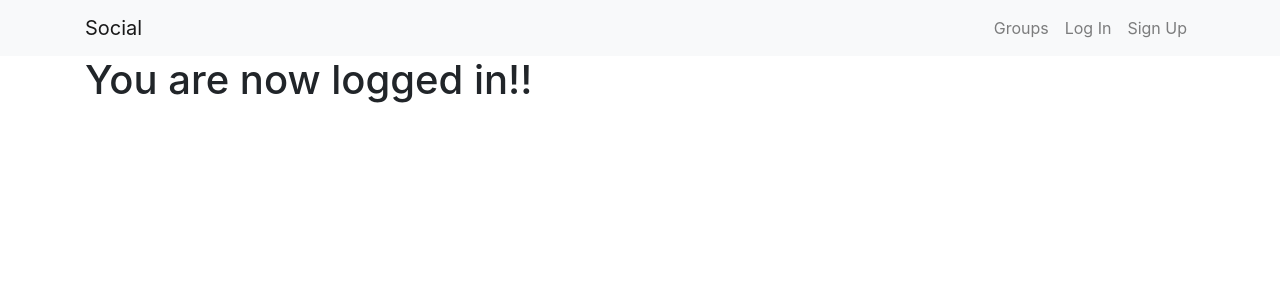
After one commit to badri7489/social_media, a Django app: page /test/ in a window 1280 px wide. The commit adds this page. Shown: the top 300 px of the page. Run offline with Django 3.2, Linux system fonts and the light colour scheme; some libraries are stand-ins or nearby versions.

Commit message:
Login and SignUp Page

```diff
--- /dev/null
+++ b/social/accounts/urls.py
@@ -0,0 +1,11 @@
+from django.urls import path
+from django.contrib.auth import views as auth_views
+from . import views
+
+app_name = 'accounts'
+
+urlpatterns = [
+    path('login/', auth_views.LoginView.as_view(template_name='accounts/login.html'), name='login'),
+    path('logout/', auth_views.LogoutView.as_view(), name='logout'),
+    path('signup/', views.SignUp.as_view(), name='signup'),
+]
--- a/social/social/settings.py
+++ b/social/social/settings.py
@@ -38,6 +38,7 @@ INSTALLED_APPS = [
     'django.contrib.sessions',
     'django.contrib.messages',
     'django.contrib.staticfiles',
+    'bootstrap4',
     'accounts',
 ]
 
@@ -121,3 +122,6 @@ USE_TZ = True
 
 STATIC_URL = '/static/'
 STATICFILES_DIR = [os.path.join(BASE_DIR, 'static')]
+
+LOGIN_REDIRECT_URL = 'test'
+LOGOUT_REDIRECT_URL = 'thanks'
--- a/social/social/urls.py
+++ b/social/social/urls.py
@@ -18,6 +18,10 @@ from django.urls import path, include
 from . import views
 
 urlpatterns = [
+    path('', views.HomePage.as_view(), name='home'),
     path('admin/', admin.site.urls),
-    path('', views.HomePage.as_view(), name='home')
+    path('accounts/', include('accounts.urls', namespace='accounts')),
+    path('accounts/', include('django.contrib.auth.urls')),
+    path('test/', views.TestPage.as_view(), name='test'),
+    path('thanks/', views.ThanksPage.as_view(), name='thanks'),
 ]
--- a/social/social/views.py
+++ b/social/social/views.py
@@ -1,4 +1,10 @@
 from django.views.generic import TemplateView
+
+class TestPage(TemplateView):
+    template_name = 'test.html'
+
+class ThanksPage(TemplateView):
+    template_name = 'thanks.html'
 
 class HomePage(TemplateView):
     template_name = 'index.html'
--- a/social/templates/base.html
+++ b/social/templates/base.html
@@ -1,13 +1,65 @@
 <!DOCTYPE html>
+{% load static %}
 <html lang="en">
 <head>
     <meta charset="UTF-8">
     <meta name="viewport" content="width=device-width, initial-scale=1.0">
-    <title></title>
+    <title>Social</title>
+
+    <!-- Bootstrap -->
+    <link rel="stylesheet" href="https://stackpath.bootstrapcdn.com/bootstrap/4.5.0/css/bootstrap.min.css" integrity="sha384-9aIt2nRpC12Uk9gS9baDl411NQApFmC26EwAOH8WgZl5MYYxFfc+NcPb1dKGj7Sk" crossorigin="anonymous">
+
+    <!-- Javascript -->
+    <script src="https://code.jquery.com/jquery-3.5.1.slim.min.js" integrity="sha384-DfXdz2htPH0lsSSs5nCTpuj/zy4C+OGpamoFVy38MVBnE+IbbVYUew+OrCXaRkfj" crossorigin="anonymous"></script>
+    <script src="https://cdn.jsdelivr.net/npm/popper.js@1.16.0/dist/umd/popper.min.js" integrity="sha384-Q6E9RHvbIyZFJoft+2mJbHaEWldlvI9IOYy5n3zV9zzTtmI3UksdQRVvoxMfooAo" crossorigin="anonymous"></script>
+    <script src="https://stackpath.bootstrapcdn.com/bootstrap/4.5.0/js/bootstrap.min.js" integrity="sha384-OgVRvuATP1z7JjHLkuOU7Xw704+h835Lr+6QL9UvYjZE3Ipu6Tp75j7Bh/kR0JKI" crossorigin="anonymous"></script>
+
+    <!-- Fonts -->
+    <link href="https://fonts.googleapis.com/css?family=Montserrat|Russo+One" rel="stylesheet">
+
+    <!-- Master CSS File -->
+    <link rel="stylesheet" href="{% static 'social/css/master.css' %}">
+
 </head>
 <body>
-    {% block content %}
 
-    {% endblock %}
+    <nav class="navbar navbar-expand-lg navbar-light bg-light mynav" role="navigation" id="navbar">
+        <div class="container">
+            <a class="navbar-brand mynav" href="{% url 'home' %}">Social</a>
+
+            <ul class="navbar-nav navbar-right">
+                {% if user.is_authenticated %}
+                    <li class="nav-item">
+                        <a class="nav-link" href="#">Post</a>
+                    </li>
+                    <li class="nav-item">
+                        <a class="nav-link" href="#">Groups</a>
+                    </li>
+                    <li class="nav-item">
+                        <a class="nav-link" href="#">Create Group</a>
+                    </li>
+                    <li class="nav-item">
+                        <a class="nav-link" href="{% url 'accounts:logout' %}">Logout</a>
+                    </li>
+                {% else %}
+                    <li class="nav-item">
+                        <a class="nav-link" href="#">Groups</a>
+                    </li>
+                    <li class="nav-item">
+                        <a class="nav-link" href="{% url 'accounts:login' %}">Log In</a>
+                    </li>
+                    <li class="nav-item">
+                        <a class="nav-link" href="{% url 'accounts:signup' %}">Sign Up</a>
+                    </li>
+                {% endif %}
+            </ul>
+        </div>
+    </nav>
+    <div class="container mycontent">
+        {% block content %}
+
+        {% endblock %}
+    </div>
+
 </body>
 </html>
--- /dev/null
+++ b/social/templates/test.html
@@ -0,0 +1,6 @@
+{% extends "base.html" %}
+
+{% block content %}
+    <h1>You are now logged in!!</h1>
+
+{% endblock %}
--- /dev/null
+++ b/social/templates/thanks.html
@@ -0,0 +1,4 @@
+{% extends "base.html" %}
+{% block content %}
+    <h1>Thanks for visiting, come back soon!!</h1>
+{% endblock %}
```
Also changed, not shown: social/accounts/templates/accounts/login.html (+15 -0 lines), social/accounts/templates/accounts/signup.html (+15 -0 lines), social/accounts/migrations/0001_initial.py (added), social/db.sqlite3, social/static/social/css/master.css (added).
